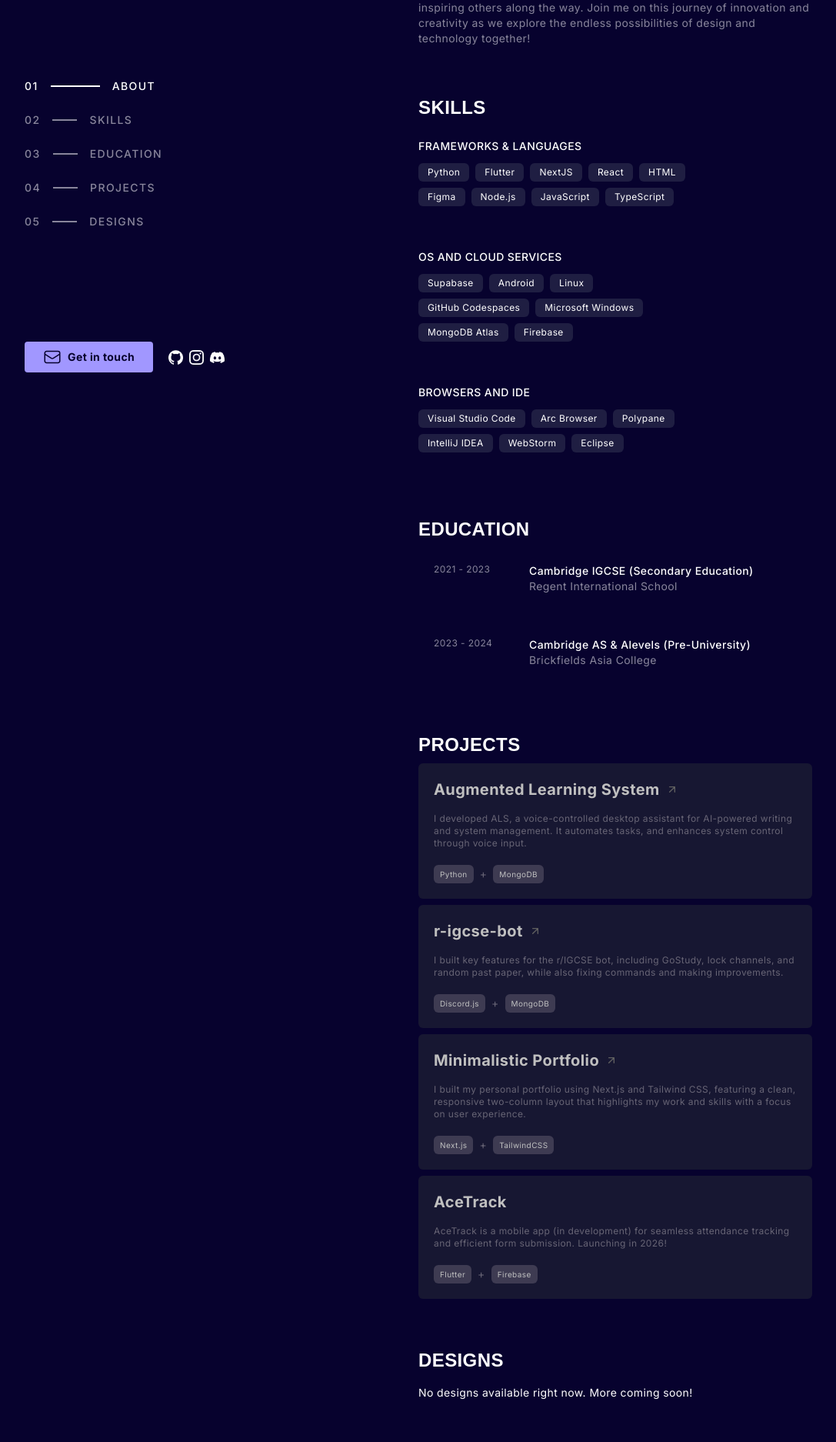
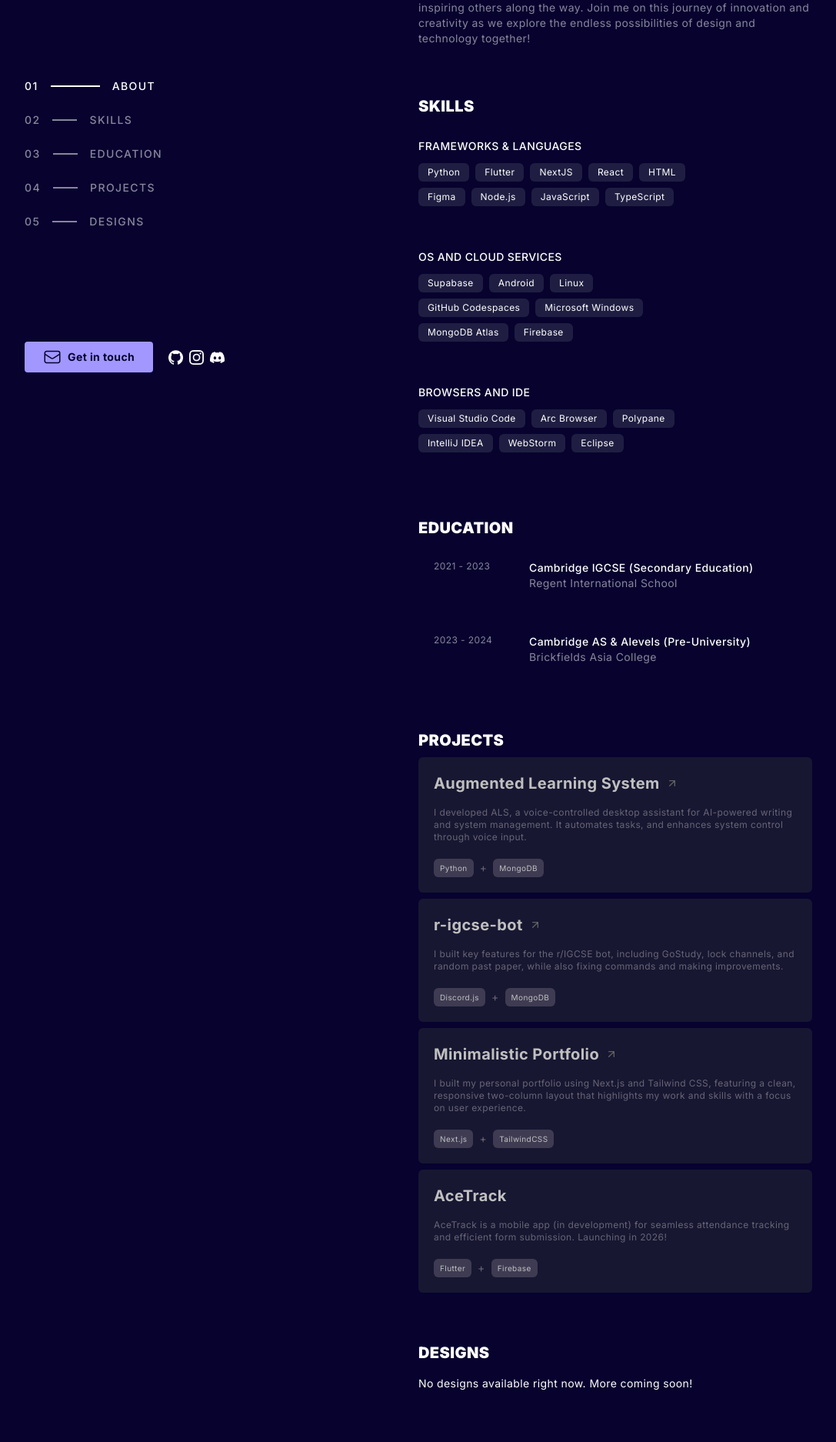
Before and after one commit to Juzcallmekaushik/kaushikreddy.me, a Next.js app: page / in a window 1280 px wide. Shown: the part 188-2062 px from the top of the page at 77% size, without its empty margins (96-1183 px from the left). Built offline with nearby package versions, Linux system fonts and the light colour scheme.

Commit message:
Update Font

```diff
--- a/app/layout.js
+++ b/app/layout.js
@@ -1,11 +1,11 @@
-"use client"; // Required for client-side effects
+"use client";
 
 import { useEffect } from "react";
 import { usePathname } from "next/navigation";
 import Script from "next/script";
 import "./globals.css";
 import { Inter } from "next/font/google";
-import { metadata } from "./metadata"; // Import metadata separately
+import { metadata } from "./metadata";
 
 const inter = Inter({ subsets: ["latin"] });
 
--- a/components/designs/designs.jsx
+++ b/components/designs/designs.jsx
@@ -9,7 +9,7 @@ const Designs = ({ data }) => {
 
     return (
         <div data-section id="designs" className="mb-16">
-            <h2 className="mb-2 font-bold text-2xl" style={{ fontFamily: 'Blatant, sans-serif' }}>
+            <h2 className='mb-2 visible lg:visible font-black text-xl font-montserrat'>
                 DESIGNS
             </h2>
 
--- a/components/education/education.jsx
+++ b/components/education/education.jsx
@@ -4,7 +4,7 @@ import EducationItem from "./education-item";
 const Education = (props) => {
     return (
         <div data-section id='education' className='mb-16'>
-            <h2 className='mb-2 visible lg:visible font-bold text-2xl' style={{ fontFamily: 'Blatant, sans-serif' }}>EDUCATION</h2>
+            <h2 className='mb-2 visible lg:visible font-black text-xl font-montserrat'>EDUCATION</h2>
             {props.data.map(function(object, index){
                 return <EducationItem
                     key={`${object.subject}+${object.startDate}`}
--- a/components/projects/projects.jsx
+++ b/components/projects/projects.jsx
@@ -9,7 +9,7 @@ const Projects = ({ data }) => {
 
     return (
         <div data-section id="projects" className="mb-16">
-            <h2 className="mb-2 font-bold text-2xl" style={{ fontFamily: 'Blatant, sans-serif' }}>
+            <h2 className='mb-2 visible lg:visible font-black text-xl font-montserrat'>
                 PROJECTS
             </h2>
 
--- a/components/skills/skills.jsx
+++ b/components/skills/skills.jsx
@@ -4,7 +4,7 @@ import SkillItem from "./skill-item";
 const Skills = ({ data = [] }) => {
     return (
         <div data-section id='skills' className='mb-16'>
-            <h2 className='mb-1 visible lg:visible font-bold text-2xl' style={{ fontFamily: 'Blatant, sans-serif' }}>SKILLS</h2>
+            <h2 className='mb-2 visible lg:visible font-black text-xl font-montserrat'>SKILLS</h2>
             {data.map((item) => (
                 <SkillItem
                     key={item.title}
```
